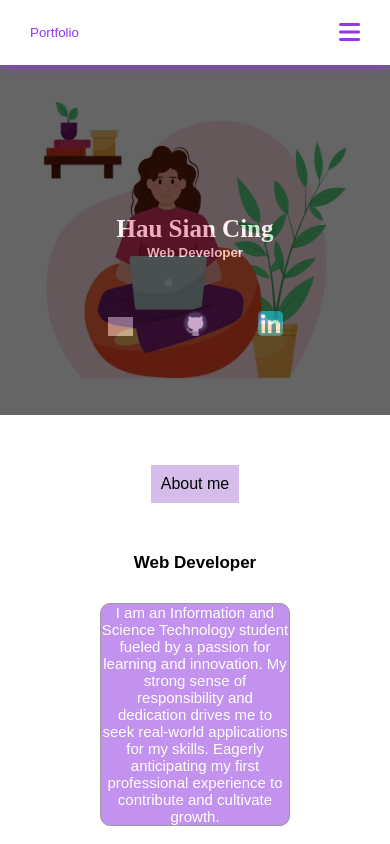
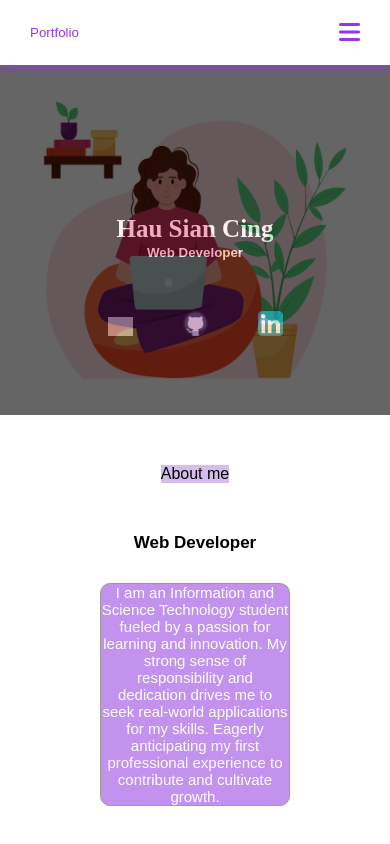
Before and after one commit to HauSianCing/my-portfolio, a React (Create React App) app: page / in a window 390 px wide. Shown: the top 844 px of the page. Built offline with nearby package versions, Linux system fonts and the light colour scheme; grey boxes are pictures that could not be loaded.

Commit message:
updated size in 402px

```diff
--- a/src/pages/About.css
+++ b/src/pages/About.css
@@ -70,4 +70,8 @@
         width: 100%;
         padding: 0;
     }
+    .aboutMe {
+        margin-bottom: 50px;
+        padding: 0;
+    }
 }
```
